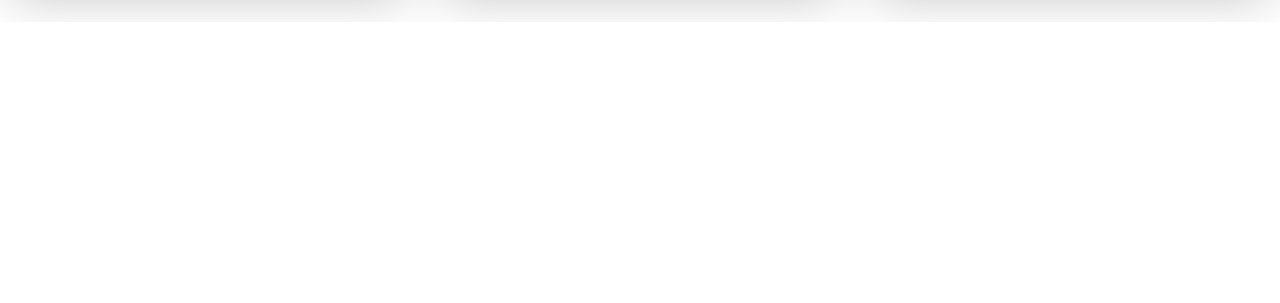
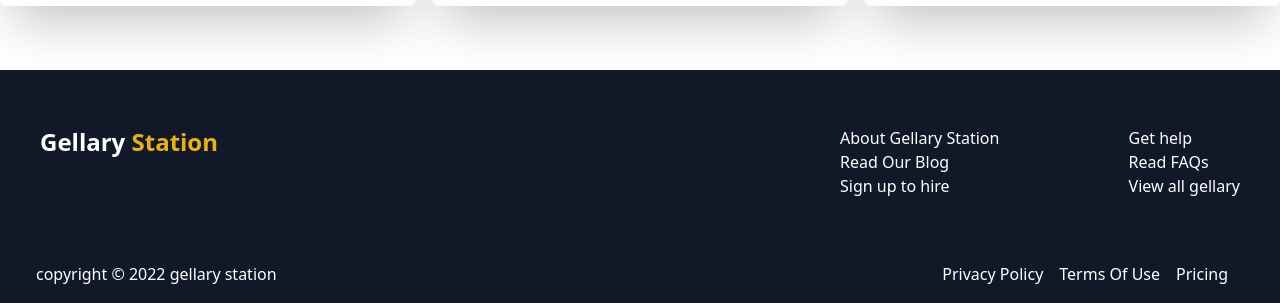
Before and after one commit to emon84090/gellary-station, a React (Create React App) app: page / in a window 1280 px wide. Shown: the part 1386-1689 px from the top of the page. Before the commit the page ends 1408 px from the top, so only its background shows below. Built offline with nearby package versions, Linux system fonts and the light colour scheme.

Commit message:
footer done

```diff
--- a/package.json
+++ b/package.json
@@ -6,6 +6,7 @@
     "@testing-library/jest-dom": "^5.16.4",
     "@testing-library/react": "^13.1.1",
     "@testing-library/user-event": "^13.5.0",
+    "aos": "^2.3.4",
     "firebase": "^9.6.11",
     "react": "^18.0.0",
     "react-dom": "^18.0.0",
--- a/public/index.html
+++ b/public/index.html
@@ -38,6 +38,7 @@
       To begin the development, run `npm start` or `yarn start`.
       To create a production bundle, use `npm run build` or `yarn build`.
     -->
+
 </body>
 
 </html>
--- a/src/App.js
+++ b/src/App.js
@@ -1,11 +1,17 @@
-import React from 'react';
+
+
+import React, { useEffect } from 'react';
 import { Route, Routes } from 'react-router-dom';
+import Footer from './Component/Footer';
 import Header from './Component/Header';
 import Home from './Component/Home';
 import Login from './Component/user-auth/Login';
 import Registration from './Component/user-auth/Registration';
 
 const App = () => {
+
+
+
   return (
     <>
       <Header></Header>
@@ -15,6 +21,7 @@ const App = () => {
         <Route path='/registration' element={<Registration></Registration>}></Route>
         <Route path='/login' element={<Login></Login>}></Route>
       </Routes>
+      <Footer></Footer>
 
     </>
   );
--- /dev/null
+++ b/src/Component/Footer.js
@@ -0,0 +1,65 @@
+import React from 'react';
+import { Link } from 'react-router-dom';
+
+const Footer = () => {
+    return (
+        <>
+            <footer className='bg-gray-900 py-5 text-white'>
+                <div className="container mx-auto px-5">
+                    <div className="footer-all-content mt-5 grid grid-cols-12 mx-5">
+                        <div className="footer-left col-span-12 md:col-span-8 mt-4">
+                            <div className="logo">
+                                <h2 className='text-2xl font-semibold'>Gellary <span className='text-yellow-500'>Station</span></h2>
+                            </div>
+
+                        </div>
+                        <div className="footer-right col-span-12 md:col-span-4">
+                            <div className="footer-right-content flex md:justify-between flex-col md:flex-row">
+                                <div className="footer-right-left mt-4">
+                                    <ul>
+                                        <li>About Gellary Station</li>
+                                        <li>Read Our Blog</li>
+                                        <li>Sign up to hire</li>
+
+
+                                    </ul>
+                                </div>
+                                <div className="footer-right-right mt-4">
+                                    <ul>
+                                        <li>Get help</li>
+                                        <li>Read FAQs</li>
+                                        <li>View all gellary</li>
+
+
+                                    </ul>
+                                </div>
+
+                            </div>
+                        </div>
+
+                    </div>
+
+                    <div className="footer-bottom mt-5 md:mt-16 md:flex justify-between mx-4">
+                        <div className="footer-b-left ">
+                            <p>copyright © 2022 gellary station</p>
+                        </div>
+                        <div className="footer-b-right">
+                            <ul className='md:flex'>
+                                <li className='mr-4'>Privacy Policy</li>
+                                <li className='mr-4'>Terms Of Use</li>
+                                <li className='mr-4'>Pricing</li>
+                            </ul>
+                        </div>
+
+                    </div>
+
+                </div>
+
+
+
+            </footer>
+        </>
+    );
+};
+
+export default Footer;
--- a/src/Component/Home page/Banner.js
+++ b/src/Component/Home page/Banner.js
@@ -6,8 +6,8 @@ const Banner = () => {
             <div className="banner-all-content flex items-center">
                 <div className="container mx-auto h-full">
                     <div className="banner-content grid grid-cols-12 place-content-center h-full">
-                        <div className="banner-left col-span-5">
-                            <h2 className='text-4xl font-bold capitalize '>Hello i am jahirul islam , i am professional photographer</h2>
+                        <div className="banner-left col-span-5" data-aos="fade-up">
+                            <h2 className='text-4xl font-bold capitalize '>Hello i am Arif Khan , i am professional photographer</h2>
 
                             <p className='mt-5 text-gray-700 bg-opacity-70 text-md capitalize font-light'>Lorem ipsum dolor, sit amet consectetur adipisicing elit. Perferendis dolore culpa quas, iste, maxime laudantium ex aliquid </p>
 
--- a/src/Component/Home page/Services.js
+++ b/src/Component/Home page/Services.js
@@ -11,7 +11,7 @@ const Services = () => {
     }, [])
     return (
         <>
-            <section id='services' className='py-10'>
+            <section id='services' className='py-16'>
                 <h2 className='text-4xl text-center font-semibold text-gray-900'>Our Services</h2>
                 <div className="container mx-auto">
                     <div className="services-all-content grid grid-cols-1 md:grid-cols-2 lg:grid-cols-3 gap-4 mt-5">
```
Also changed, not shown: 1 other file (tests, documents, lock files or other folders).
